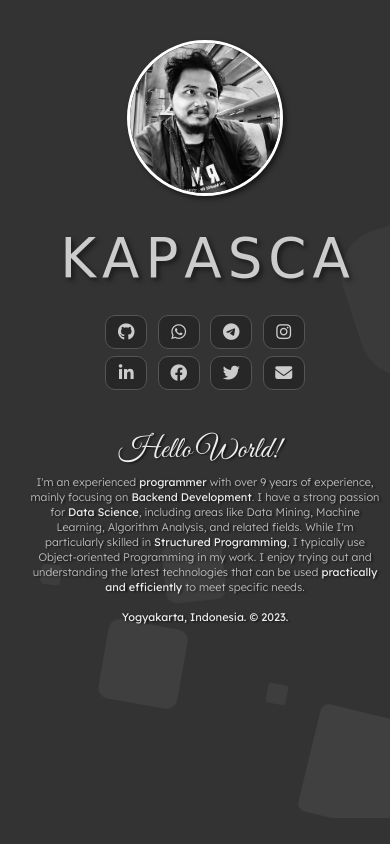
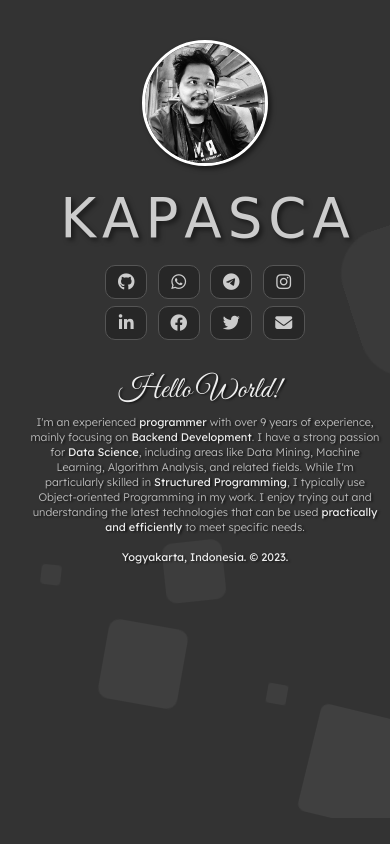
Before and after one commit to kapasca/kapasca.github.io, a PHP site: page / in a window 390 px wide. Run offline with PHP 8.4, Linux system fonts and the light colour scheme; some web fonts are replaced.

Commit message:
Style Adjustment

```diff
--- a/style.css
+++ b/style.css
@@ -345,7 +345,7 @@ img {
 
   .content {
     width: auto;
-    margin: 30px 10px 10px 10px;
+    margin: 20px 10px 10px 10px;
     font-size: 11px;
   }
 
@@ -363,10 +363,12 @@ img {
 
   .profile-photo {
     margin-left: 0;
+    width: 120px;
+    height: 120px;
   }
 
   .alias {
-    margin: 30px 0 20px 0;
+    margin: 20px 0 10px 0;
     font-size: 14vw;
   }
 
```
